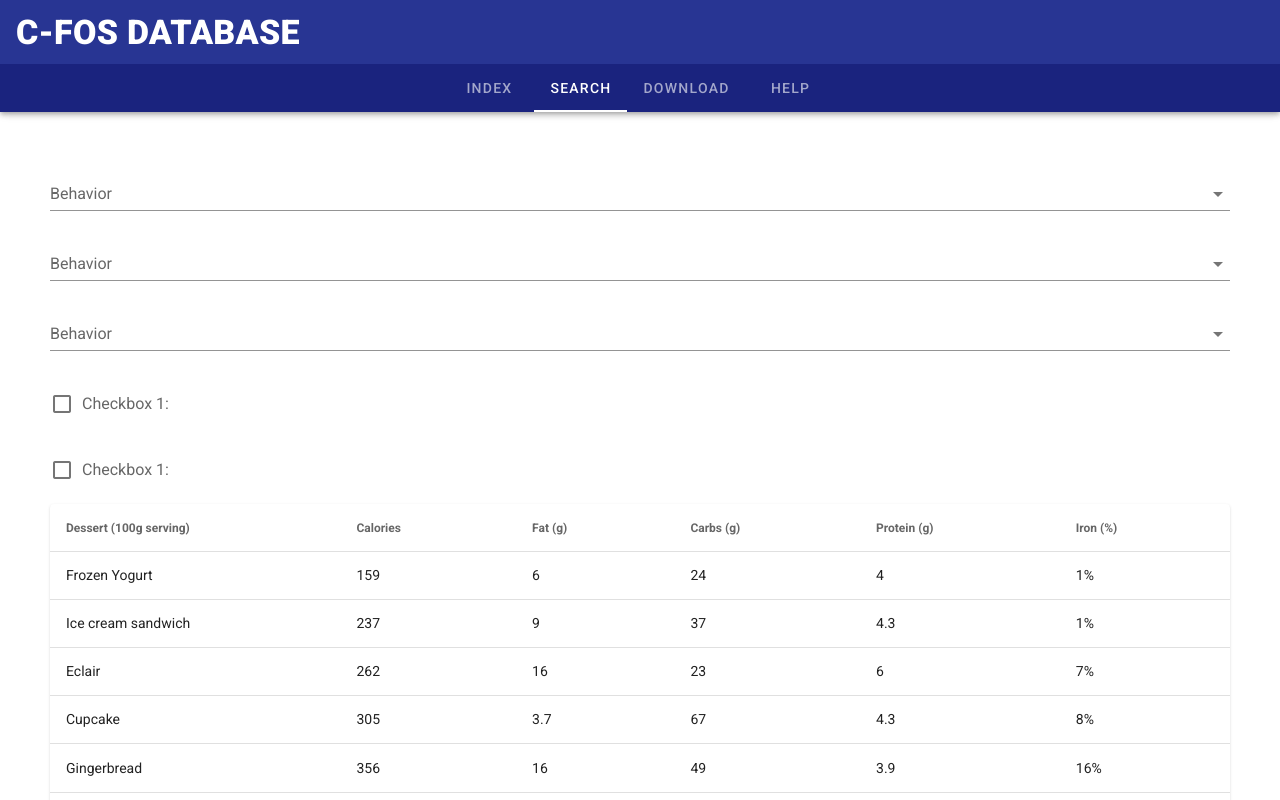
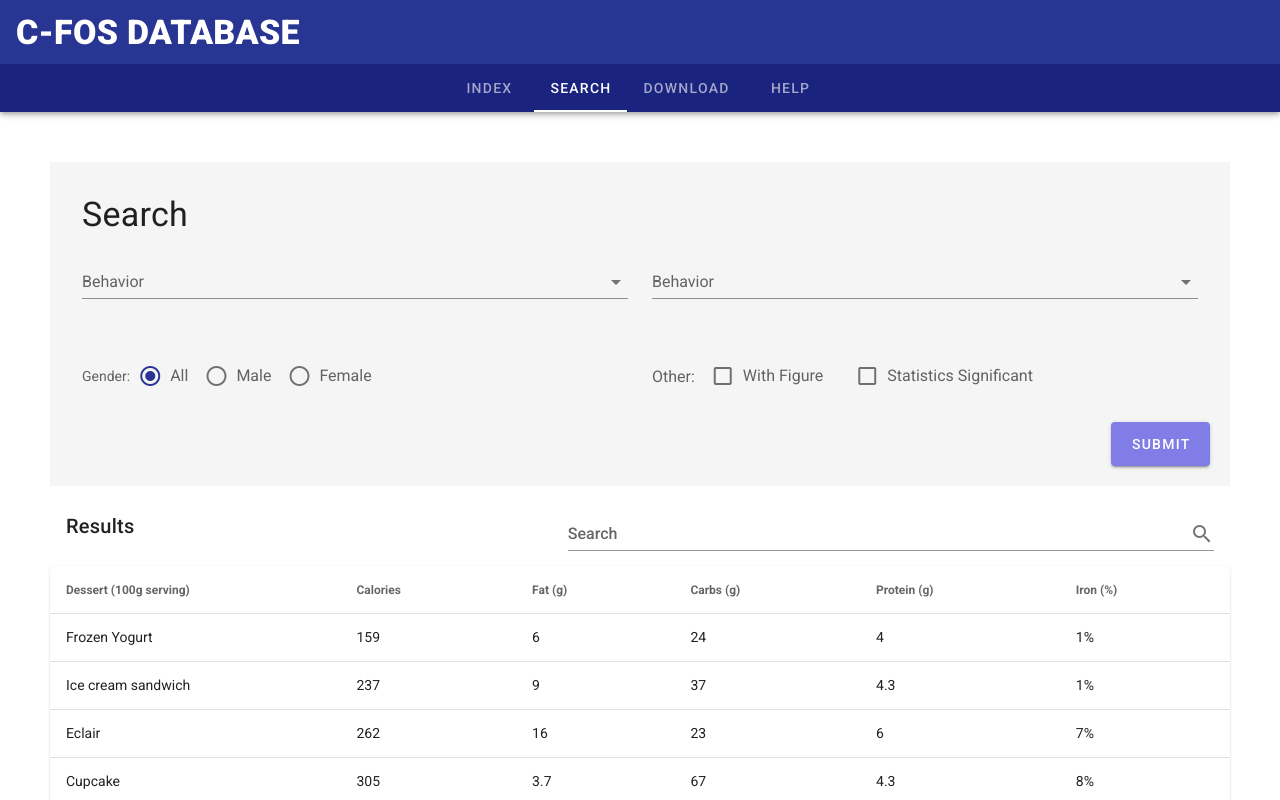
Before and after one commit to wenjie1991/cfosdb, a Vue app in the folder frontend/: page /search in a window 1280 px wide. Shown: the top 800 px of the page. Built offline with nearby package versions, Linux system fonts and the light colour scheme.

Commit message:
feat: search form layout

```diff
--- a/frontend/src/pages/search.vue
+++ b/frontend/src/pages/search.vue
@@ -1,26 +1,58 @@
 <template>
     <div>
-        <div>
-            <v-select v-model="selectedFruits" :items="brainAreaData" label="Behavior" multiple>
+        <div class="grey lighten-4 pa-8">
+            <p class="display-1">Search</p>
+            <v-row align="center">
+                <v-col class="d-flex" cols="12" sm="6">
+                    <v-select v-model="selectedFruits" :items="brainAreaData" label="Behavior" multiple></v-select>
+                </v-col>
+                <v-col class="d-flex" cols="12" sm="6">
+                    <v-select v-model="selectedFruits" :items="brainAreaData" label="Behavior" multiple></v-select>
+                </v-col>
+            </v-row>
 
-            </v-select>
-            <v-select v-model="selectedFruits" :items="brainAreaData" label="Behavior" multiple>
-
-            </v-select>
-            <v-select v-model="selectedFruits" :items="brainAreaData" label="Behavior" multiple>
-
-            </v-select>
-            <v-checkbox
-                v-model="checkbox"
-                :label="`Checkbox 1: ${checkbox.toString()}`"
-            ></v-checkbox>
-            <v-checkbox
-                v-model="checkbox"
-                :label="`Checkbox 1: ${checkbox.toString()}`"
-            ></v-checkbox>
+            <v-row align="center">
+                <v-col class="d-flex" cols="12" sm="6">
+                    <v-radio-group v-model="GenderData" row label="Gender:">
+                        <v-radio
+                            v-for="n in ['All', 'Male', 'Female']"
+                            :key="n"
+                            :label="`${n}`"
+                            :value="n"
+                        ></v-radio>
+                    </v-radio-group>
+                </v-col>
+                <v-col class="d-flex align-center" cols="12" sm="6">
+                    <span class="mr-4 text--secondary">Other: </span>
+                    <v-checkbox
+                        v-model="withFigure"
+                        label="With Figure"
+                        class="mr-8"
+                    ></v-checkbox>
+                    <v-checkbox
+                        v-model="statistics"
+                        label="Statistics Significant"
+                    ></v-checkbox>
+                </v-col>
+            </v-row>
+            <v-row justify="end">
+                <v-btn large color="primary lighten-3">Submit</v-btn>
+            </v-row>
         </div>
+        <v-card-title>
+            Results
+            <v-spacer></v-spacer>
+            <v-text-field
+              v-model="search"
+              append-icon="mdi-magnify"
+              label="Search"
+              single-line
+              hide-details
+            ></v-text-field>
+        </v-card-title>
         <v-data-table
             :headers="headers"
+            :search="search"
             :items="desserts"
             :items-per-page="5"
             class="elevation-1"
@@ -35,6 +67,7 @@
 import ECharts from 'vue-echarts'
 import 'echarts/lib/chart/graph'
 import 'echarts/lib/component/title'
+import 'echarts/lib/component/tooltip'
 
 export default {
     name: 'search',
@@ -129,7 +162,11 @@ export default {
             selectedFruits: '',
             brainAreaData: [],
             checkbox: '',
+            GenderData: 'All',
+            withFigure: false,
+            statistics: false,
             graphData: option,
+            search: '',
             headers: [
                 {
                 text: 'Dessert (100g serving)',
```
